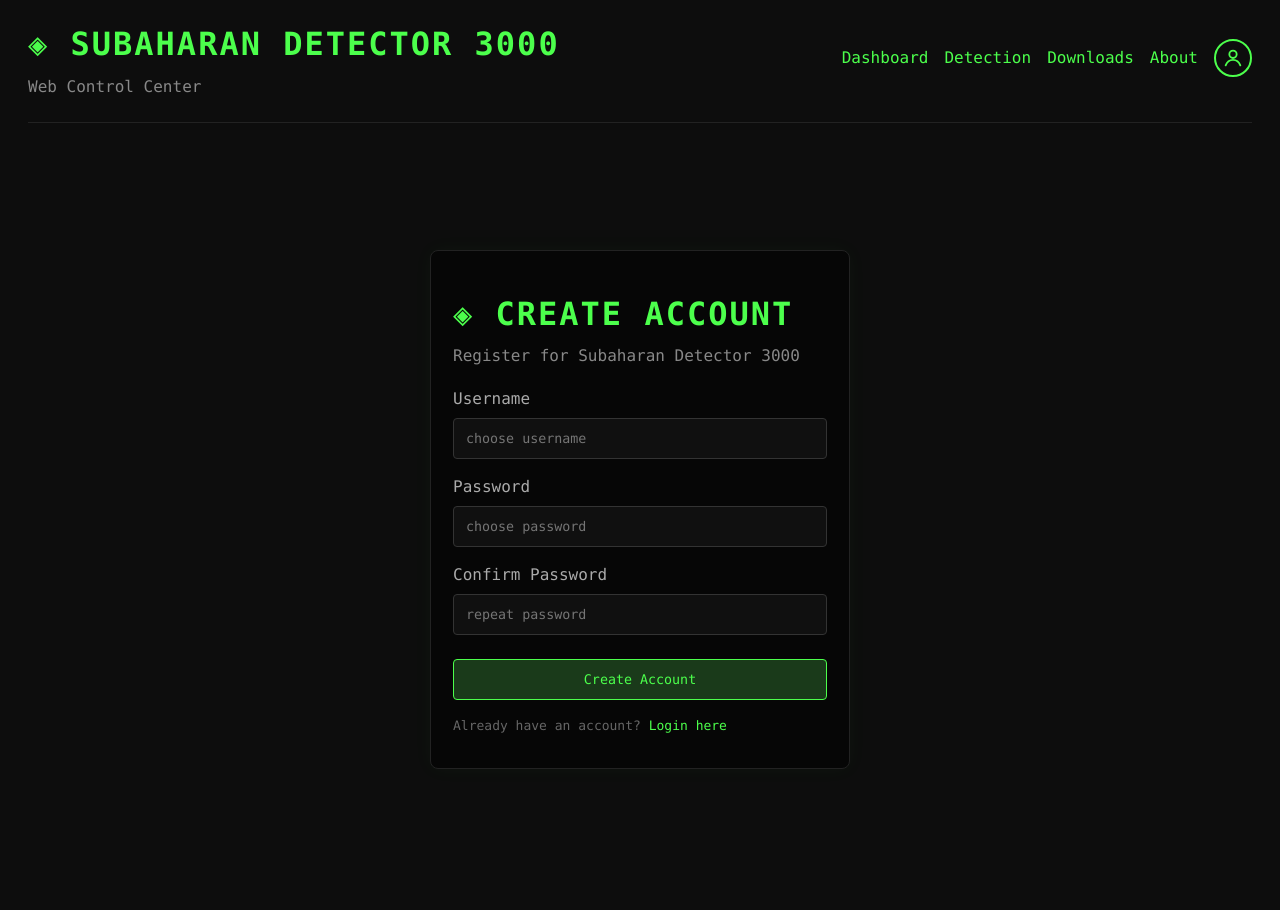
After one commit to Ture665/subadetect3000, a FastAPI app: template templates/register.html in a window 1280 px wide. The commit adds this page. Run offline with FastAPI, Linux system fonts and the light colour scheme; the template is opened without the code that fills it, so the values that code supplies are empty.

Commit message:
Added register.html and fixed loggin logic no duplicates

```diff
--- a/app.py
+++ b/app.py
@@ -1,5 +1,4 @@
 from pathlib import Path
-
 from fastapi import FastAPI, Request, Form
 from fastapi.responses import HTMLResponse, RedirectResponse
 from fastapi.staticfiles import StaticFiles
@@ -12,7 +11,9 @@ from database import (
     authenticate_user,
     create_user,
     get_all_users,
-    delete_user
+    delete_user,
+    get_user_by_id,
+    count_admin_users
 )
 
 
@@ -93,6 +94,64 @@ def logout(request: Request):
     request.session.clear()
     return RedirectResponse(url="/login", status_code=303)
 
+@app.get("/register", response_class=HTMLResponse)
+def register_page(request: Request):
+    return templates.TemplateResponse(
+        request,
+        "register.html",
+        {
+            "error": None,
+            "show_nav": False
+        }
+    )
+
+
+@app.post("/register", response_class=HTMLResponse)
+def register_submit(
+    request: Request,
+    username: str = Form(...),
+    password: str = Form(...),
+    confirm_password: str = Form(...)
+):
+    username = username.strip()
+
+    if not username or not password:
+        return templates.TemplateResponse(
+            request,
+            "register.html",
+            {
+                "error": "Username and password are required",
+                "show_nav": False
+            }
+        )
+
+    if password != confirm_password:
+        return templates.TemplateResponse(
+            request,
+            "register.html",
+            {
+                "error": "Passwords do not match",
+                "show_nav": False
+            }
+        )
+
+    new_user = create_user(username, password, role="user")
+
+    if not new_user:
+        return templates.TemplateResponse(
+            request,
+            "register.html",
+            {
+                "error": "A user with that username already exists",
+                "show_nav": False
+            }
+        )
+
+    request.session["logged_in"] = True
+    request.session["username"] = new_user.username
+    request.session["role"] = new_user.role
+
+    return RedirectResponse(url="/dashboard", status_code=303)
 
 @app.get("/dashboard", response_class=HTMLResponse)
 def dashboard(request: Request):
@@ -194,34 +253,16 @@ def users_page(request: Request):
         }
     )
 
-@app.post("/users/create", response_class=HTMLResponse)
-def create_user_route(
-    request: Request,
-    username: str = Form(...),
-    password: str = Form(...),
-    role: str = Form("user")
-):
-    redirect = require_admin(request)
-    if redirect:
-        return redirect
-
-    if not username.strip() or not password.strip():
-        users = get_all_users()
-
-        return templates.TemplateResponse(
-            request,
-            "users.html",
-            {
-                "username": request.session.get("username", "admin"),
-                "role": request.session.get("role", "user"),
-                "users": users,
-                "error": "Username and password are required"
-            }
-        )
-
-    create_user(username.strip(), password, role)
-
-    return RedirectResponse(url="/users", status_code=303)
+from database import (
+    create_db_and_tables,
+    seed_default_admin,
+    authenticate_user,
+    create_user,
+    get_all_users,
+    delete_user,
+    get_user_by_id,
+    count_admin_users
+)
 
 
 @app.post("/users/delete/{user_id}")
@@ -229,6 +270,37 @@ def delete_user_route(request: Request, user_id: int):
     redirect = require_admin(request)
     if redirect:
         return redirect
+
+    user = get_user_by_id(user_id)
+
+    if not user:
+        return RedirectResponse(url="/users", status_code=303)
+
+    if user.username == request.session.get("username"):
+        users = get_all_users()
+        return templates.TemplateResponse(
+            request,
+            "users.html",
+            {
+                "username": request.session.get("username", "Unknown"),
+                "role": request.session.get("role", "user"),
+                "users": users,
+                "error": "You cannot delete your own account while logged in"
+            }
+        )
+
+    if user.role == "admin" and count_admin_users() <= 1:
+        users = get_all_users()
+        return templates.TemplateResponse(
+            request,
+            "users.html",
+            {
+                "username": request.session.get("username", "Unknown"),
+                "role": request.session.get("role", "user"),
+                "users": users,
+                "error": "You cannot delete the last admin account"
+            }
+        )
 
     delete_user(user_id)
 
--- a/database.py
+++ b/database.py
@@ -49,10 +49,11 @@ def get_user_by_username(username: str):
 
 def create_user(username: str, password: str, role: str = "user"):
     with Session(engine) as session:
-        existing_user = get_user_by_username(username)
+        statement = select(User).where(User.username == username)
+        existing_user = session.exec(statement).first()
 
         if existing_user:
-            return existing_user
+            return None
 
         password_hash, salt = hash_password(password)
 
@@ -100,3 +101,13 @@ def delete_user(user_id: int):
         session.delete(user)
         session.commit()
         return True
+
+def count_admin_users() -> int:
+    with Session(engine) as session:
+        statement = select(User).where(User.role == "admin")
+        return len(session.exec(statement).all())
+
+
+def get_user_by_id(user_id: int):
+    with Session(engine) as session:
+        return session.get(User, user_id)
--- a/static/css/style.css
+++ b/static/css/style.css
@@ -686,3 +686,12 @@ nav > a {
     grid-template-columns: 1fr;
   }
 }
+
+.hint a {
+  color: #4cff4c;
+  text-decoration: none;
+}
+
+.hint a:hover {
+  color: white;
+}
--- a/templates/login.html
+++ b/templates/login.html
@@ -18,6 +18,11 @@
       <button type="submit">Login</button>
     </form>
 
+    <p class="hint">
+      No account yet?
+      <a href="/register">Create one here</a>
+    </p>
+
     <p class="hint">Demo login: admin / admin</p>
   </div>
 </div>
--- /dev/null
+++ b/templates/register.html
@@ -0,0 +1,45 @@
+{% extends "base.html" %} {% block content %}
+<div class="login-wrapper">
+  <div class="card login-card">
+    <h1>◈ CREATE ACCOUNT</h1>
+    <p class="subtitle">Register for Subaharan Detector 3000</p>
+
+    {% if error %}
+    <div class="error-box">{{ error }}</div>
+    {% endif %}
+
+    <form method="POST" action="/register">
+      <label>Username</label>
+      <input
+        type="text"
+        name="username"
+        placeholder="choose username"
+        required
+      />
+
+      <label>Password</label>
+      <input
+        type="password"
+        name="password"
+        placeholder="choose password"
+        required
+      />
+
+      <label>Confirm Password</label>
+      <input
+        type="password"
+        name="confirm_password"
+        placeholder="repeat password"
+        required
+      />
+
+      <button type="submit">Create Account</button>
+    </form>
+
+    <p class="hint">
+      Already have an account?
+      <a href="/login">Login here</a>
+    </p>
+  </div>
+</div>
+{% endblock %}
```
